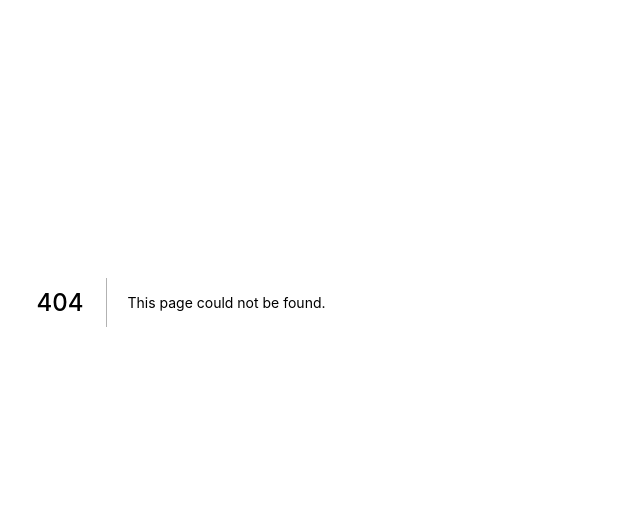
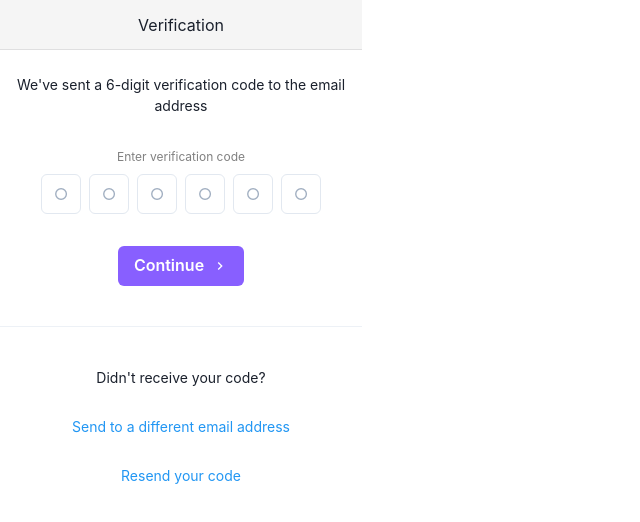
Before and after one commit to dimstefanakis/extension_wallet, a Next.js app: page /verification in a window 1280 px wide. Before the commit this address had no page. Shown: the top 522 px of the page, without its empty margins (0-640 px from the left). Built offline with nearby package versions, Linux system fonts and the light colour scheme.

Commit message:
added verification page, authentication store changes

```diff
--- a/package.json
+++ b/package.json
@@ -22,10 +22,16 @@
     "react-redux": "^7.2.6"
   },
   "devDependencies": {
+    "@testing-library/jest-dom": "^5.16.1",
+    "@testing-library/react": "^12.1.2",
     "@types/node": "17.0.10",
     "@types/react": "17.0.38",
+    "babel-jest": "^27.4.6",
     "eslint": "8.7.0",
     "eslint-config-next": "12.0.8",
+    "identity-obj-proxy": "^3.0.0",
+    "jest": "^27.4.7",
+    "react-test-renderer": "^17.0.2",
     "typescript": "4.5.5"
   }
 }
--- /dev/null
+++ b/pages/verification.tsx
@@ -0,0 +1,63 @@
+import { useState, useEffect } from "react";
+import { useSelector, useDispatch } from "react-redux";
+import Link from "next/link";
+import { Flex, Text, HStack } from "@chakra-ui/layout";
+import { PinInput, PinInputField } from "@chakra-ui/pin-input";
+import Header from "../src/flat/Header";
+import ContinueButton from "../src/flat/ContinueButton";
+import Divider from "../src/flat/Divider";
+import { RootState } from "../src/store";
+
+function Verification() {
+  const { registerType, registerValue } = useSelector(
+    (state: RootState) => state.authentication
+  );
+
+  return (
+    <>
+      <Header title="Verification" />
+      <Flex flexFlow="column" justifyContent="center" mt={6}>
+        <Text fontSize="14px" textAlign="center">
+          We've sent a 6-digit verification code to{" "}
+          {registerType == "email" ? "the email address" : "your phone"}
+        </Text>
+        <Text textAlign="center" mt={2} color="#2196f3" fontSize="16px">
+          {registerType == "email" ? registerValue.email : registerValue.phone}
+        </Text>
+
+        <Flex flexFlow="column" alignItems="center" mt={6}>
+          <Text fontSize="12px" color="gray">
+            Enter verification code
+          </Text>
+          <HStack mt={2}>
+            <PinInput focusBorderColor="brand.100">
+              <PinInputField />
+              <PinInputField />
+              <PinInputField />
+              <PinInputField />
+              <PinInputField />
+              <PinInputField />
+            </PinInput>
+          </HStack>
+          <ContinueButton mt={8} />
+          <Divider />
+          <Flex flexFlow="column" alignItems="center" fontSize="14px">
+            <Text>Didn't receive your code?</Text>
+            <Text mt={7} textAlign="center" color="#2196f3">
+              <Link href="#">
+                <a>Send to a different email address</a>
+              </Link>
+            </Text>
+            <Text mt={7} textAlign="center" color="#2196f3">
+              <Link href="#">
+                <a>Resend your code</a>
+              </Link>
+            </Text>
+          </Flex>
+        </Flex>
+      </Flex>
+    </>
+  );
+}
+
+export default Verification;
--- a/src/features/Authentication/Register/index.tsx
+++ b/src/features/Authentication/Register/index.tsx
@@ -1,9 +1,10 @@
 import { Tabs, TabList, TabPanels, Tab, TabPanel } from "@chakra-ui/react";
-import { Flex, Text, Divider } from "@chakra-ui/layout";
+import { Flex, Text } from "@chakra-ui/layout";
 import Link from "next/link";
 import ViaPhone from './ViaPhone';
 import ViaEmail from './ViaEmail';
 import AlreadyHaveAnAccount from "../../../flat/AlreadyHaveAnAccount";
+import Divider from "../../../flat/Divider";
 
 function Register(){
     return (
@@ -51,7 +52,7 @@ function Register(){
             <a style={{ color: "#2196f3" }}>Privacy Policy</a>
           </Link>
         </Text>
-        <Divider my={10} />
+        <Divider />
         <AlreadyHaveAnAccount />
       </Flex>
     );
--- a/src/features/Authentication/authenticationSlice.ts
+++ b/src/features/Authentication/authenticationSlice.ts
@@ -6,7 +6,11 @@ export const authenticationSlice = createSlice({
   initialState: <AuthenticationState>{
     isLoggedIn: false,
     registerType: "email",
-    registerValue: "",
+    // user might switch between phone and email tabs so we need to keep both values
+    registerValue: {
+      email: "",
+      phone: "",
+    },
     loading: false,
   },
   reducers: {
@@ -16,7 +20,18 @@ export const authenticationSlice = createSlice({
     setRegisterValue: (state, action) => {
       state.registerValue = action.payload;
     },
+    setRegisterEmailValue: (state, action) => {
+      state.registerValue.email = action.payload;
+    },
+    setRegisterPhoneValue: (state, action) => {
+      state.registerValue.phone = action.payload;
+    },
   },
 });
 
-export const { setRegisterType, setRegisterValue } = authenticationSlice.actions;
+export const {
+  setRegisterType,
+  setRegisterValue,
+  setRegisterEmailValue,
+  setRegisterPhoneValue,
+} = authenticationSlice.actions;
--- /dev/null
+++ b/src/flat/Divider/index.tsx
@@ -0,0 +1,7 @@
+import { Divider } from "@chakra-ui/layout";
+
+function CustomDivider(){
+    return <Divider my={10} />;
+}
+
+export default CustomDivider;
```
Also changed, not shown: src/features/Authentication/Register/ViaEmail/index.tsx (+9 -3 lines), src/features/Authentication/Register/ViaPhone/index.tsx (+6 -3 lines), src/features/Authentication/interface.d.ts (+6 -1 lines), 1 other file (tests, documents, lock files or other folders).
